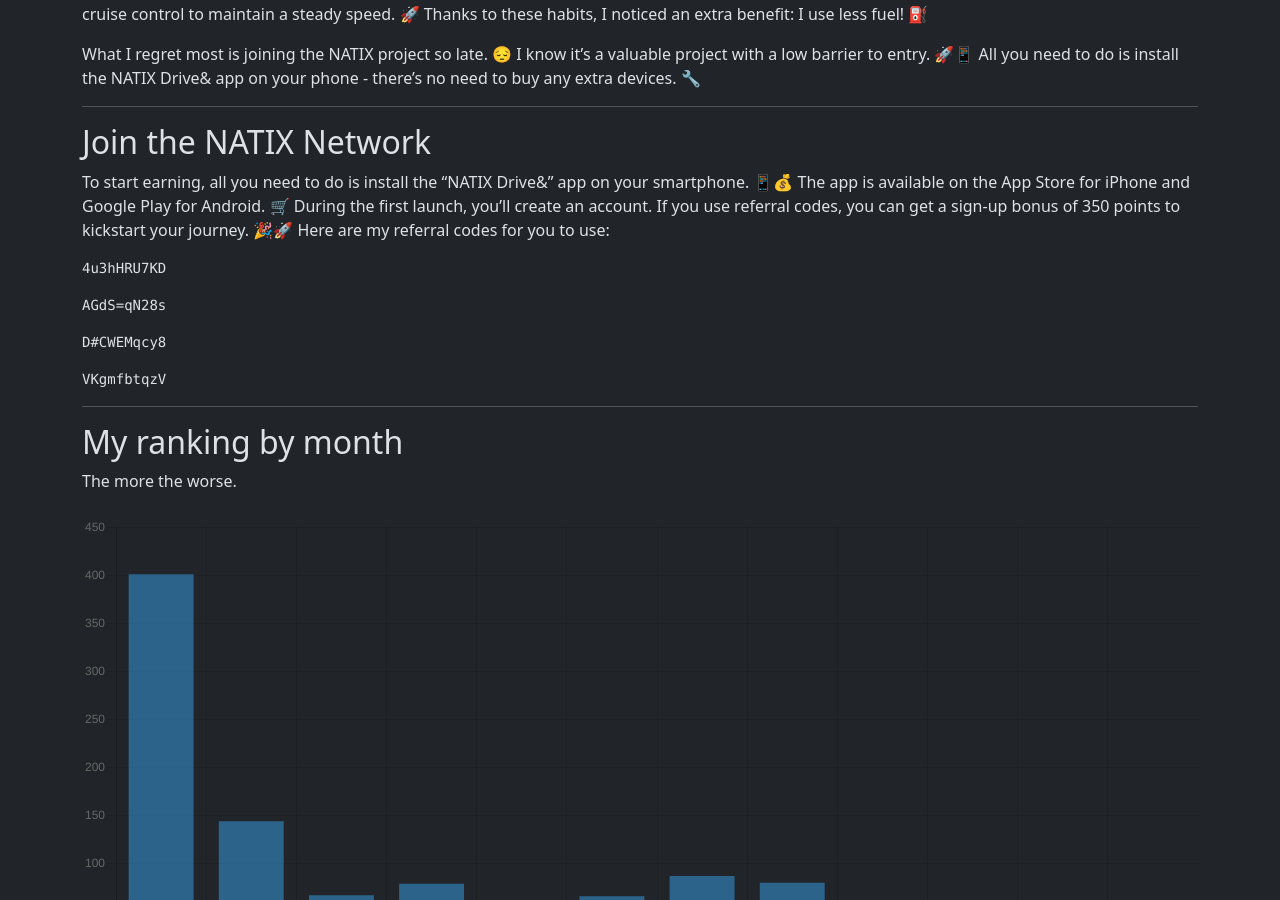
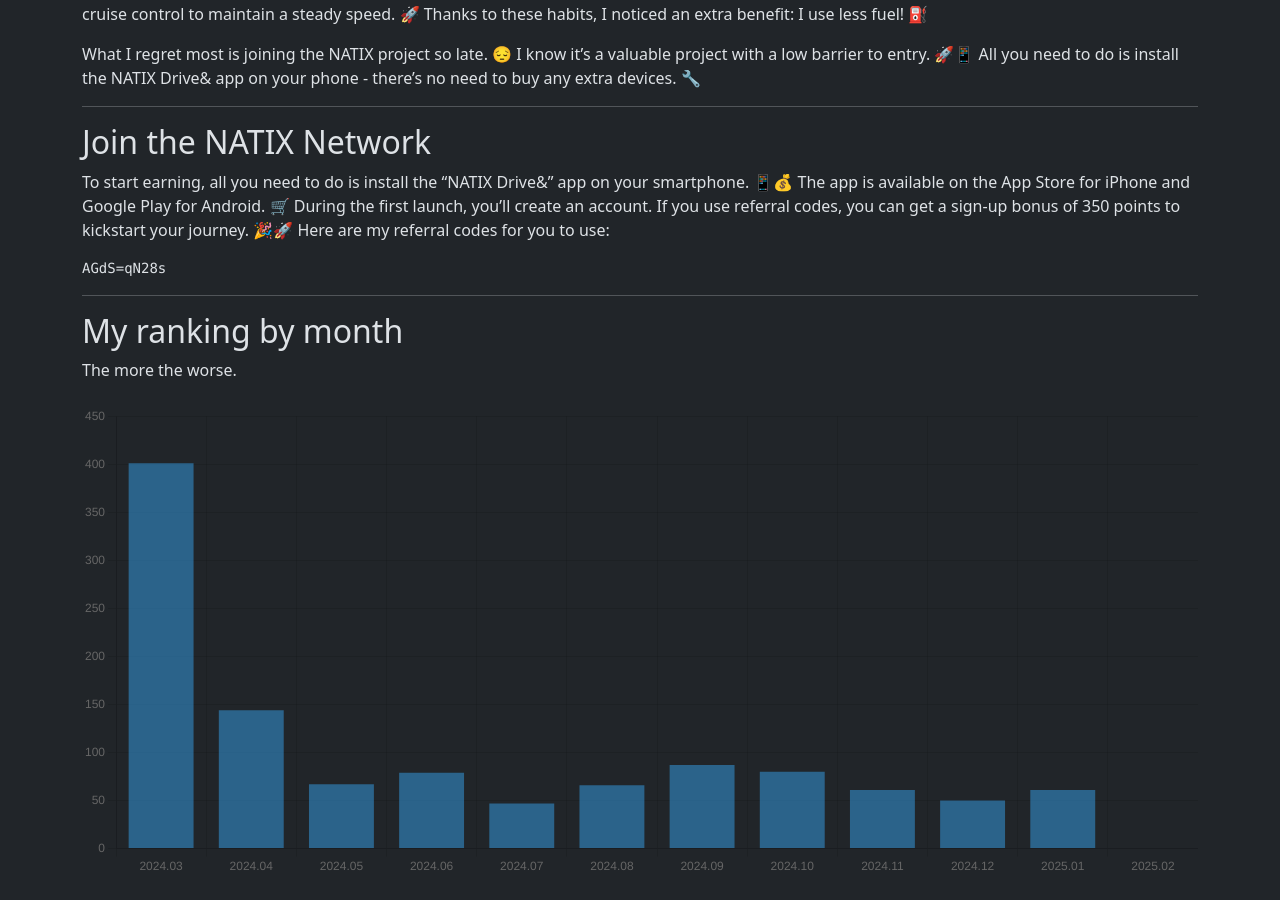
Before and after one commit to torrocus/natix, a Jekyll site: the page built from index.md, in a window 1280 px wide and 900 px high, scrolled down 2352 px. Built offline with Jekyll 4.4.1, drawn with Linux system fonts in a browser that asks for light colours; comment, search, counter and statistics services are not loaded.

Commit message:
Remove used referrer codes

````diff
--- a/index.md
+++ b/index.md
@@ -137,19 +137,7 @@ If you use referral codes, you can get a sign-up bonus of 350 points to kickstar
 Here are my referral codes for you to use:
 <!-- NATIX-REFERRAL-CODES-LIST:START -->
 ```
-4u3hHRU7KD
-```
-
-```
 AGdS=qN28s
-```
-
-```
-D#CWEMqcy8
-```
-
-```
-VKgmfbtqzV
 ```
 <!-- NATIX-REFERRAL-CODES-LIST:END -->
 <!--
````
